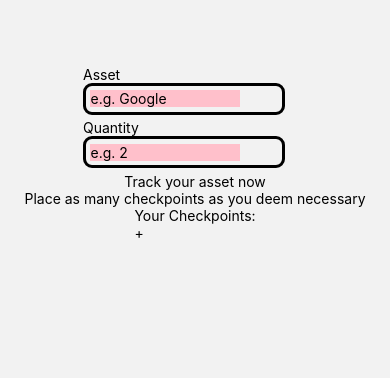
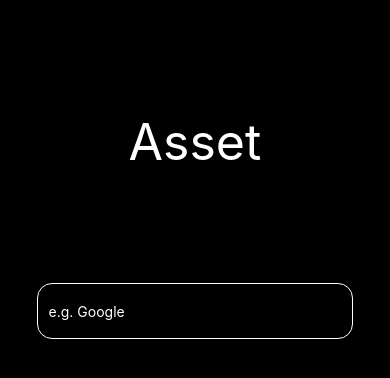
Before and after one commit to AlessandroGenerale17/E-Wallet, a React Native app: screen /AddAsset in a window 390 px wide. Shown: the top 378 px of the page. Built offline with nearby package versions, Linux system fonts and the light colour scheme.

Commit message:
wip on styling

```diff
--- a/components/Form/addAssetInput.tsx
+++ b/components/Form/addAssetInput.tsx
@@ -1,19 +1,13 @@
 import React from 'react';
-import { NativeSyntheticEvent, TextInputChangeEventData } from 'react-native';
-import styled from 'styled-components/native';
+import {
+    NativeSyntheticEvent,
+    TextInputChangeEventData,
+    StyleSheet,
+    View
+} from 'react-native';
 import { Asset } from '../../types/Asset';
 import Input from '../Input';
 import InputDropdown from '../SuggestionsDropdown';
-
-const StyledView = styled.View`
-    width: 90%;
-    align-items: center;
-    padding: 2%;
-    border-width: 3;
-    border-radius: 9;
-    margin-bottom: 2%;
-    flex-direction: row;
-`;
 
 type Props = {
     suggestions: Asset[];
@@ -29,16 +23,29 @@ type Props = {
 const AddAssetInput: React.FC<Props> = ({ suggestions, onChange, onBlur }) => {
     return (
         <>
-            <StyledView>
+            <View style={style.inputContainer}>
                 <Input
                     placeholder='e.g. Google'
                     onChange={e => onChange(e)('identifier')}
                     onBlur={e => onBlur(e)('identifier')}
                 />
-            </StyledView>
+            </View>
             <InputDropdown suggestions={suggestions} />
         </>
     );
 };
 
 export default AddAssetInput;
+
+const style = StyleSheet.create({
+    inputContainer: {
+        width: '90%',
+        height: '10%',
+        borderWidth: 1,
+        borderColor: 'white',
+        borderRadius: 15,
+        alignItems: 'center',
+        justifyContent: 'center',
+        padding: '3%'
+    }
+});
--- a/components/Form/index.tsx
+++ b/components/Form/index.tsx
@@ -7,11 +7,12 @@ import {
     NativeSyntheticEvent,
     TextInputChangeEventData
 } from 'react-native';
-import { TouchableOpacity } from 'react-native-gesture-handler';
-import Input from '../Input';
 import AddAssetInput from './addAssetInput';
 import { useDispatch, useSelector } from 'react-redux';
-import { fetchSuggestions } from '../../store/addAssetFlow/actions';
+import {
+    fetchSuggestions,
+    clearSuggestions
+} from '../../store/addAssetFlow/actions';
 import { selectInputFieldSuggestions } from '../../store/addAssetFlow/selectors';
 import { Asset } from '../../types/Asset';
 
@@ -50,9 +51,11 @@ const Form: React.FC<Props> = ({}) => {
 
         let searchTerm = identifier.val.trim();
 
+        if (!searchTerm.length && suggestions.length)
+            dispatch(clearSuggestions());
         const timeout = setTimeout(() => {
             // or dispatch an action
-            if (searchTerm) dispatch(fetchSuggestions(identifier.val));
+            if (searchTerm.length) dispatch(fetchSuggestions(identifier.val));
         }, 1000);
 
         return () => clearTimeout(timeout);
@@ -102,20 +105,21 @@ const Form: React.FC<Props> = ({}) => {
 
     return (
         <View style={styles.form}>
-            <View>
-                <Text>Asset</Text>
+            <View style={styles.inputContainer}>
+                <Text style={styles.text}>Asset</Text>
                 <AddAssetInput
                     suggestions={suggestions}
                     onChange={onChange}
                     onBlur={onBlur}
                 />
             </View>
-            <View>
+            <View style={styles.errorContainer}>
                 {formState.identifier.error && (
                     <Text>Info Error: {formState.identifier.error}</Text>
                 )}
             </View>
-            <View>
+
+            {/* <View>
                 <Text>Quantity</Text>
                 <View style={styles.inputContainer}>
                     <Input
@@ -140,25 +144,30 @@ const Form: React.FC<Props> = ({}) => {
                     </TouchableOpacity>
                 </View>
                 <View></View>
-            </View>
+            </View> */}
         </View>
     );
 };
 
 const styles = StyleSheet.create({
     form: {
-        marginTop: `${MARGIN_HEIGHT}%`,
         flex: 1,
-        alignItems: 'center'
+        alignItems: 'center',
+        backgroundColor: 'black'
+    },
+    text: {
+        color: 'white',
+        fontSize: 50
     },
     inputContainer: {
         width: '90%',
-        alignItems: 'center',
-        padding: '2%',
-        borderWidth: 3,
-        borderRadius: 9,
-        marginBottom: '2%',
-        flexDirection: 'row'
+        flex: 2,
+        justifyContent: 'space-evenly',
+        alignItems: 'center'
+    },
+    errorContainer: {
+        backgroundColor: 'white',
+        flex: 1
     }
 });
 
--- a/components/Input/index.tsx
+++ b/components/Input/index.tsx
@@ -1,6 +1,10 @@
 import React from 'react';
-import { NativeSyntheticEvent, TextInputChangeEventData } from 'react-native';
-import styled from 'styled-components/native';
+import {
+    NativeSyntheticEvent,
+    TextInput,
+    TextInputChangeEventData,
+    StyleSheet
+} from 'react-native';
 
 type Props = {
     placeholder: string;
@@ -8,14 +12,15 @@ type Props = {
     onBlur: (e: NativeSyntheticEvent<TextInputChangeEventData>) => void;
 };
 
-type StyleProps = { bgColor: string };
-
-const StyledInput = styled.TextInput<StyleProps>`
-    width: 80%;
-    background-color: ${props => props.bgColor};
-`;
-
 const Input: React.FC<Props> = props => (
-    <StyledInput {...props} bgColor={'pink'} />
+    <TextInput style={style.input} {...props} placeholderTextColor={'white'} />
 );
 export default Input;
+
+const style = StyleSheet.create({
+    input: {
+        backgroundColor: 'black',
+        color: 'white',
+        width: '100%'
+    }
+});
--- a/components/SuggestionsDropdown/index.tsx
+++ b/components/SuggestionsDropdown/index.tsx
@@ -14,16 +14,12 @@ type Props = {
 };
 
 const InputDropdown: React.FC<Props> = ({ suggestions, limit }) => {
-    console.log('inputDropdown ', suggestions);
     const suggestionLimit = limit ? limit : 3;
     const suggestionsToPrompt = suggestions.slice(0, suggestionLimit);
     return (
         <StyledView>
-            {/* FIXME getting data back in an annying way
-                BACKEND needs fixing on response
-            */}
             {suggestionsToPrompt.map(suggestion => (
-                <Text key={suggestion.symbol}>{suggestion.symbol}</Text>
+                <Text key={suggestion.symbol}>{suggestion.name}</Text>
             ))}
         </StyledView>
     );
--- a/store/addAssetFlow/actions.ts
+++ b/store/addAssetFlow/actions.ts
@@ -9,6 +9,10 @@ export const saveFetchedSuggestions = (
 ): AddAssetAction => ({
     type: 'SAVE_INPUT_FIELD_SUGGESTIONS',
     payload: suggestions
+});
+
+export const clearSuggestions = () => ({
+    type: 'CLEAR_SUGGESTIONS'
 });
 
 export const fetchSuggestions =
--- a/store/addAssetFlow/reducer.ts
+++ b/store/addAssetFlow/reducer.ts
@@ -7,6 +7,11 @@ const initialState: InitialState = {
 
 const reducer = (state = initialState, action: AddAssetAction) => {
     switch (action.type) {
+        case 'CLEAR_SUGGESTIONS':
+            return {
+                ...state,
+                inputFieldSuggestions: initialState.inputFieldSuggestions
+            };
         case 'SAVE_INPUT_FIELD_SUGGESTIONS':
             return {
                 ...state,
--- a/store/addAssetFlow/types.ts
+++ b/store/addAssetFlow/types.ts
@@ -10,4 +10,8 @@ type SaveFetchedSuggestions = {
     payload: Asset[];
 };
 
-export type AddAssetAction = SaveFetchedSuggestions;
+type ClearSuggestions = {
+    type: 'CLEAR_SUGGESTIONS';
+};
+
+export type AddAssetAction = SaveFetchedSuggestions | ClearSuggestions;
```
